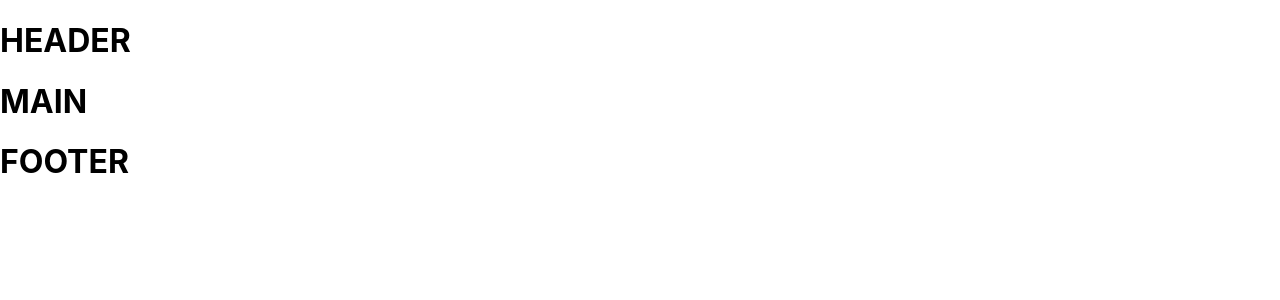
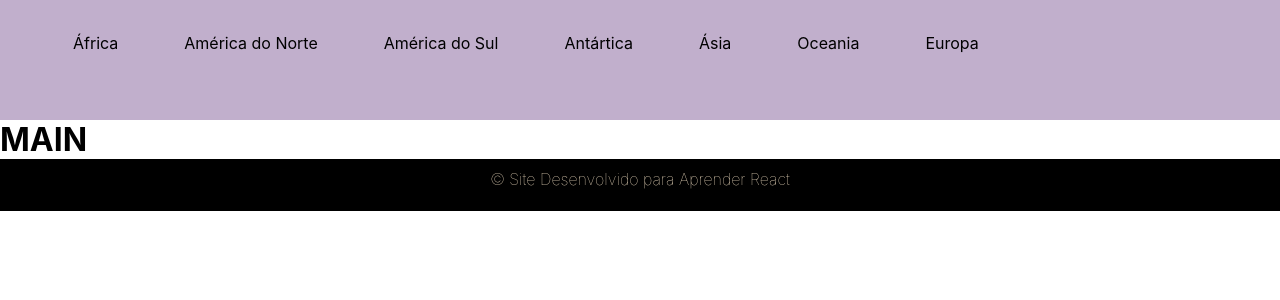
Before and after one commit to MarcsPrimo/Projeto-React, a React (Create React App) app: page / in a window 1280 px wide. Shown: the top 300 px of the page. Built offline with nearby package versions, Linux system fonts and the light colour scheme.

Commit message:
Header, Footer inserindo css

```diff
--- a/package.json
+++ b/package.json
@@ -8,6 +8,7 @@
     "@testing-library/user-event": "^7.2.1",
     "react": "^16.13.1",
     "react-dom": "^16.13.1",
+    "react-router-dom": "^5.2.0",
     "react-scripts": "3.4.1"
   },
   "scripts": {
--- a/src/Componentes/Footer.js
+++ b/src/Componentes/Footer.js
@@ -1,16 +1,10 @@
 import React from 'react';
+import './Header.css';
 
 function Footer(){
 
-    return(
+    return <footer> &copy; Site Desenvolvido para Aprender React</footer>
 
-        <>
-
-            <h1>FOOTER</h1>
-
-        </>
-
-    );
 }
 
 export default Footer;
--- /dev/null
+++ b/src/Componentes/Header.css
@@ -0,0 +1,29 @@
+*{
+    margin: 0;
+}
+
+header{
+    background-color: rgb(193, 175, 204);
+    height: 15vh;
+}
+
+nav ul li{
+    margin: 2.5%;
+    list-style: none;
+    padding: 2px;
+    display: inline-block;
+}
+
+a{
+    text-decoration: none;
+    color: darkred;
+}
+
+footer{
+    background-color: black;
+    height: 4vh;
+    text-align: center;
+    font-weight: 100;
+    color: blanchedalmond;
+    padding: 10px;
+}
--- a/src/Componentes/Header.js
+++ b/src/Componentes/Header.js
@@ -1,13 +1,27 @@
 import React from 'react';
+import './Header.css'
+import { BrowserRouter, Route, Link } from 'react-router-dom';
 
 function Header(){
 
     return(
 
         <>
-
-            <h1>HEADER</h1>
-
+            <BrowserRouter>
+                <header>
+                    <nav>
+                        <ul>
+                            <li>África</li>
+                            <li>América do Norte</li>
+                            <li>América do Sul</li>
+                            <li>Antártica</li>
+                            <li>Ásia</li>
+                            <li>Oceania</li>
+                            <li>Europa</li>
+                        </ul>
+                    </nav>
+                </header>
+            </BrowserRouter>
         </>
 
     );
```
Also changed, not shown: src/Componentes/Footer.css (added), 1 other file (tests, documents, lock files or other folders).
